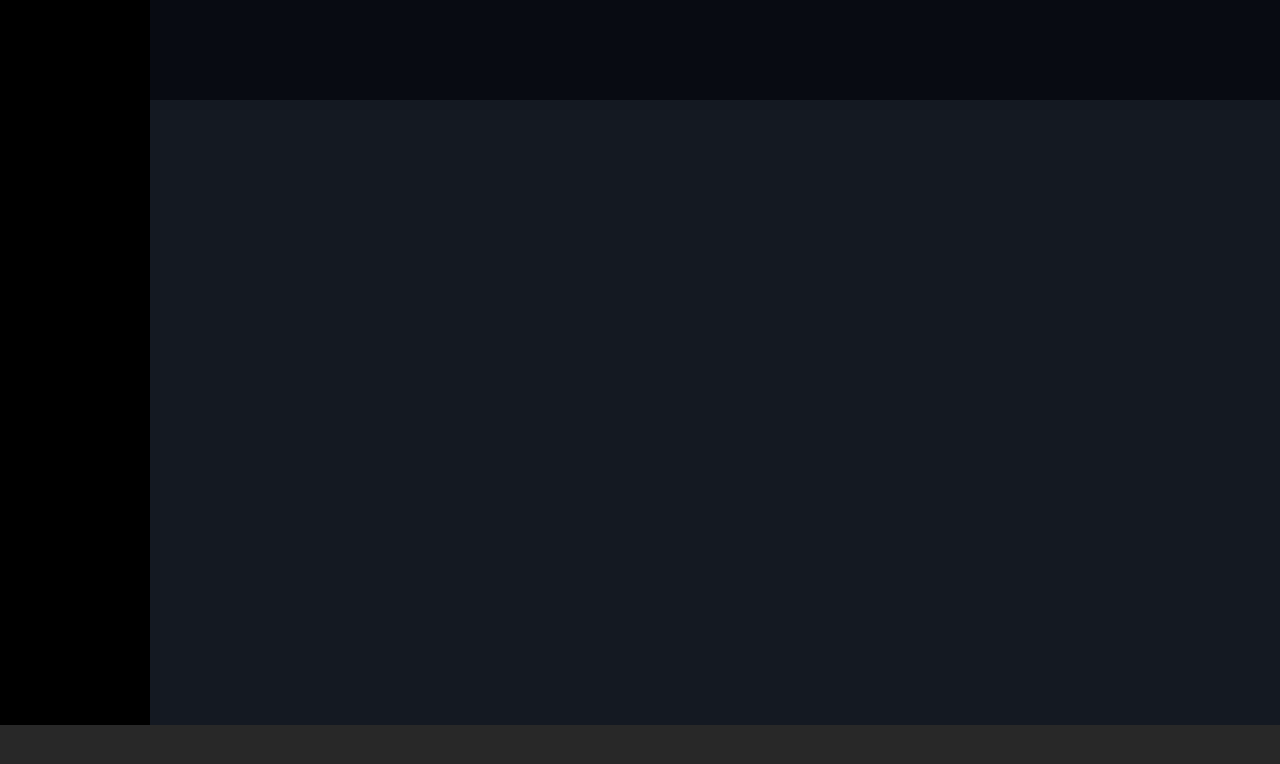
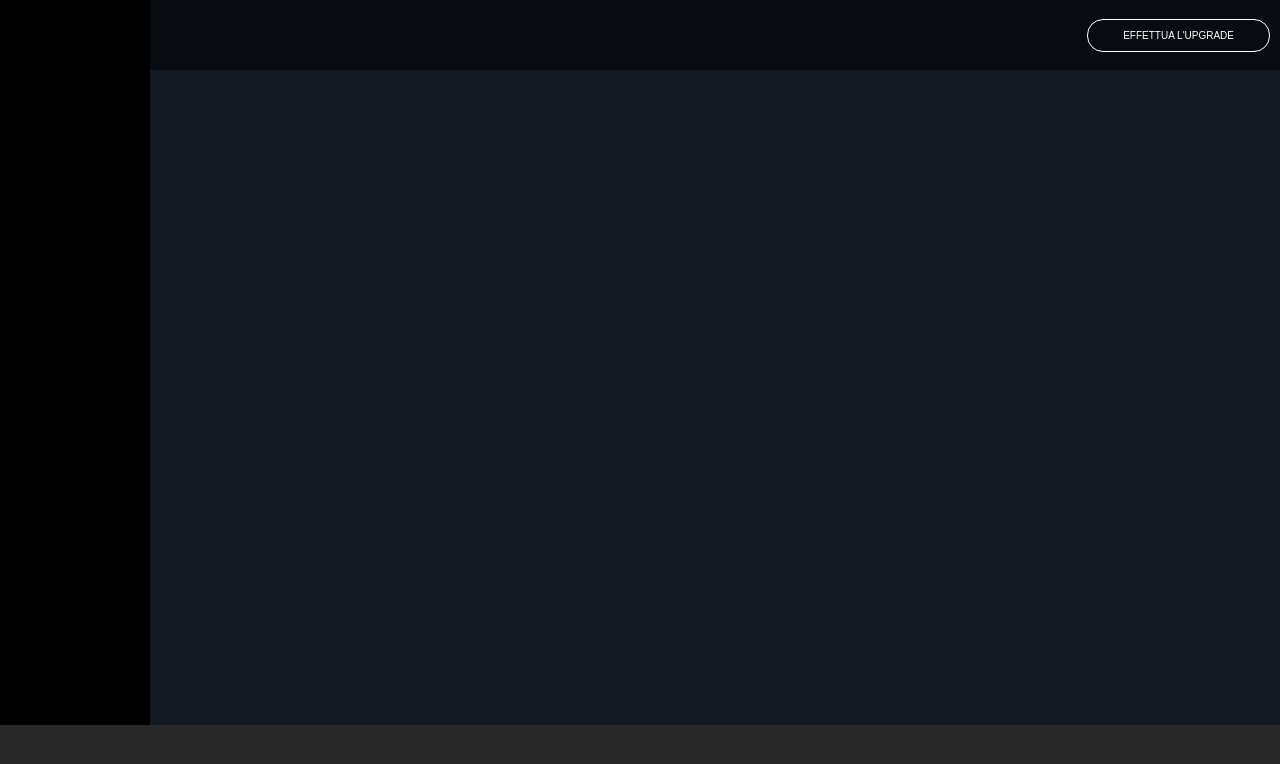
Before and after one commit to GloriaBimbi/html-css-spotifyweb, a plain HTML site: page index.html in a window 1280 px wide. Drawn offline with Linux system fonts and the light colour scheme.

Commit message:
feat upper-bar

```diff
--- a/css/style.css
+++ b/css/style.css
@@ -13,7 +13,7 @@ body {
   font-family: "Outfit", sans-serif;
   font-family: "Roboto", sans-serif;
 
-  color: white;
+  color: var(--text-color);
 }
 
 img {
@@ -42,7 +42,8 @@ a {
 :root {
   --footer-height: 75px;
   --side-bar-width: 150px;
-  --upper-bar-height: 100px;
+  --upper-bar-height: 70px;
+  --text-color: white;
 }
 
 /* MAIN */
@@ -62,11 +63,29 @@ a {
 }
 
 /* HOME PAGE */
+
+/* upper bar */
 .upper-bar {
   height: var(--upper-bar-height);
   background-color: #080b12;
+  padding-right: 10px;
   position: sticky;
+
+  display: flex;
+  justify-content: flex-end;
+  align-items: center;
 }
+
+.upper-bar button {
+  padding: 10px 35px;
+  background-color: #080b12;
+  color: var(--text-color);
+  border: 1px solid white;
+  border-radius: 1rem;
+  font-size: 10px;
+}
+
+/* main content */
 
 .main-content {
   height: calc(100% - var(--upper-bar-height));
--- a/index.html
+++ b/index.html
@@ -23,7 +23,9 @@
       <div class="flex-container">
         <div class="side-bar"></div>
         <div class="home-page">
-          <div class="upper-bar"></div>
+          <div class="upper-bar">
+            <button>EFFETTUA L'UPGRADE</button>
+          </div>
           <div class="main-content"></div>
         </div>
       </div>
```
